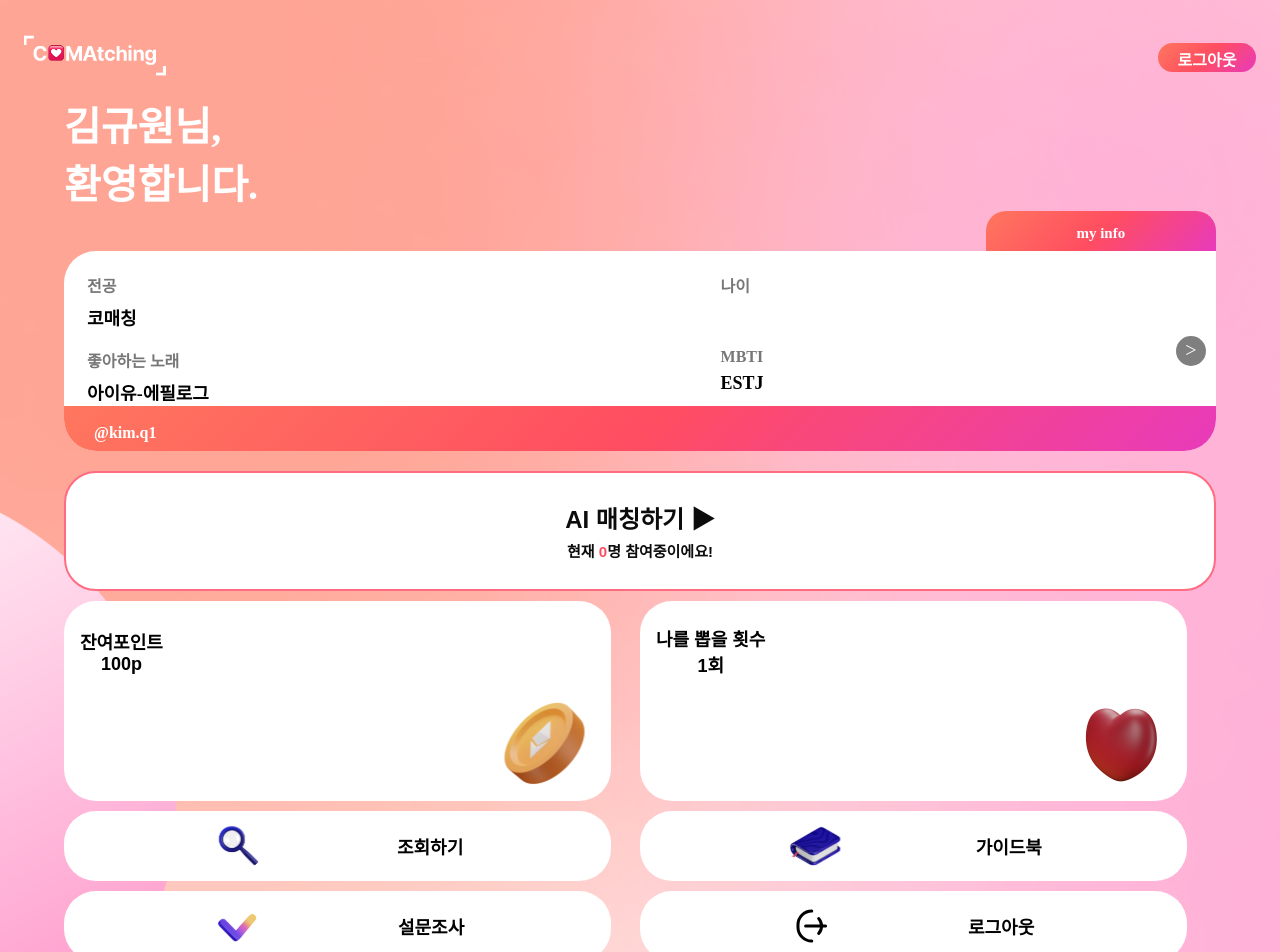
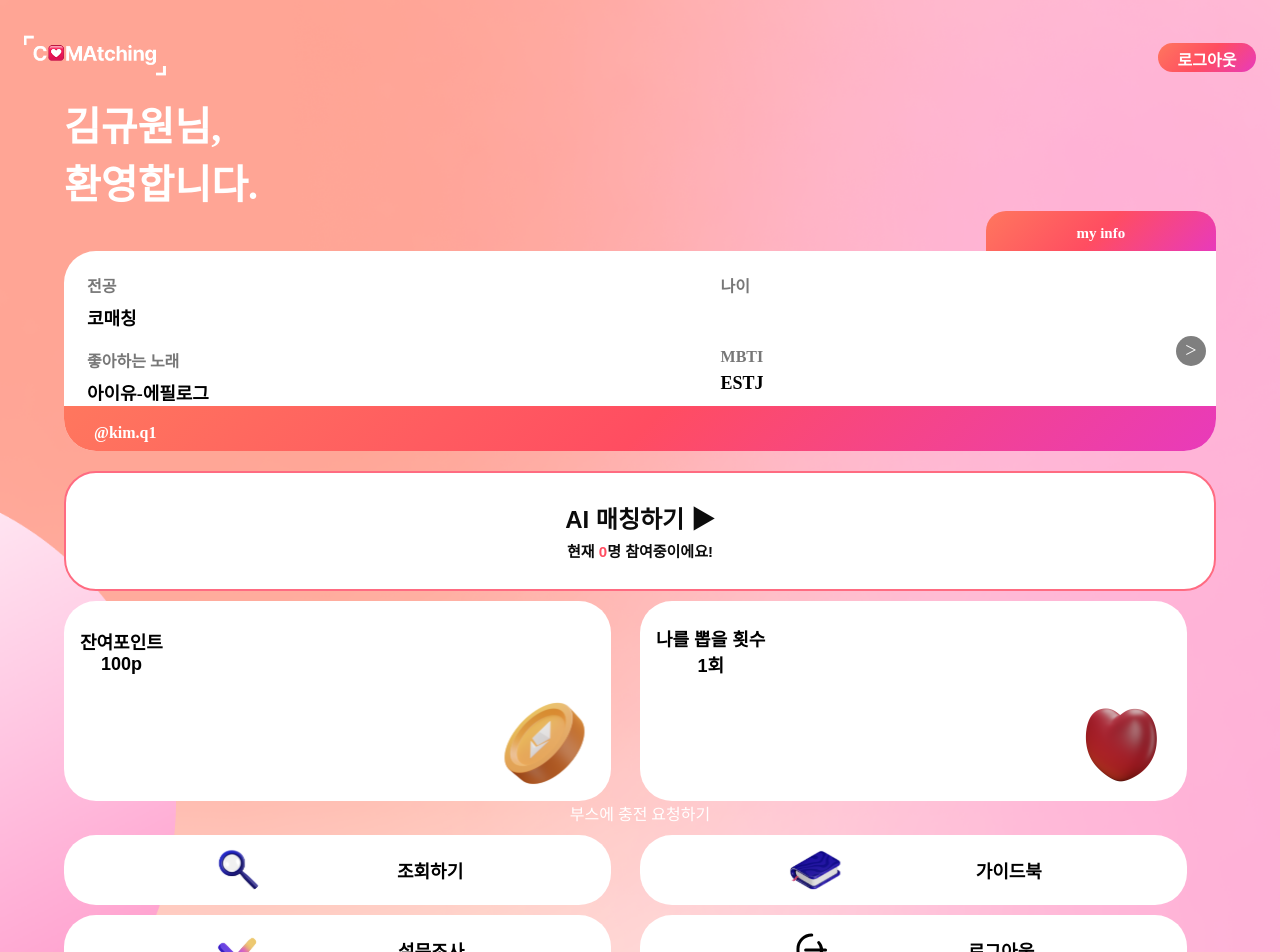
Before and after one commit to alpaka206/COMAtching_FE, a React (Create React App) app: page / in a window 1280 px wide. Shown: the top 952 px of the page. Built offline with nearby package versions, Linux system fonts and the light colour scheme; no server answers.

Commit message:
feat. add charge button

```diff
--- a/src/pages/MainpageLogin.js
+++ b/src/pages/MainpageLogin.js
@@ -65,6 +65,7 @@ function MainpageLogin() {
             buttonText="나를 뽑을 횟수"
           />
         </div>
+        <div>부스에 충전 요청하기</div>
         <div className="button-group">
           <BottomNavButton
             onClick={handleVisitcheckresult}
```
